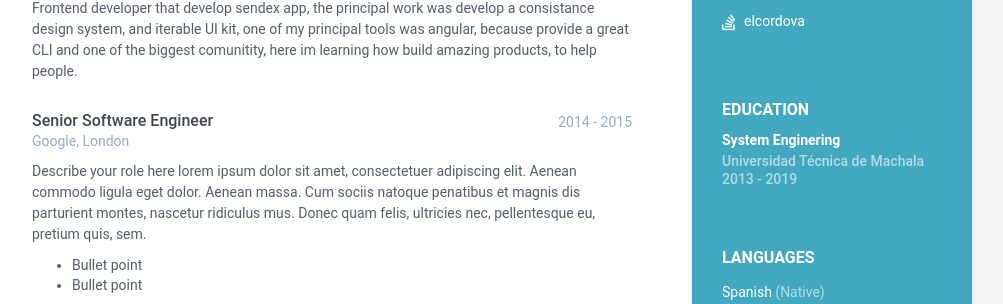
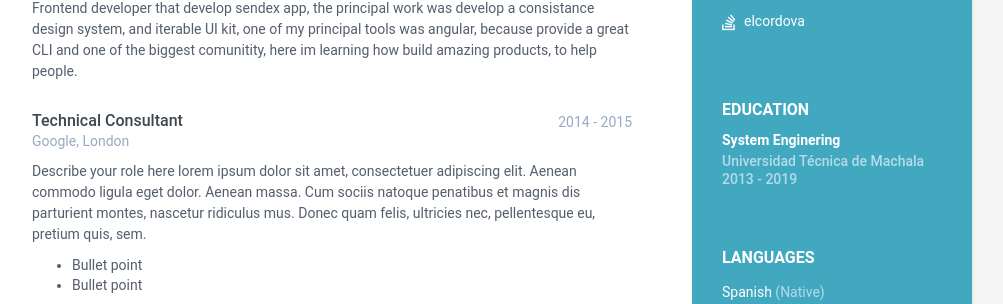
Before and after one commit to elcordova/caring-europa-fe48a, a Jekyll site: the page built from index.html, in a window 1280 px wide. Shown: the part 499-803 px from the top of the page, without its empty margins (168-1171 px from the left). Built offline with Jekyll 4.4.1, drawn with Linux system fonts in a browser that asks for light colours.

Commit message:
data.yml: changed

```diff
--- a/_data/data.yml
+++ b/_data/data.yml
@@ -56,7 +56,7 @@ experiences:
       Frontend developer that develop sendex app, the principal work was develop a consistance design system, and iterable UI kit, one of my principal tools was angular,
       because provide a great CLI and one of the biggest comunitity,
       here im learning how build amazing products, to help people.
-  - role: Senior Software Engineer
+  - role: Technical Consultant
     time: 2014 - 2015
     company: 'Google, London'
     details: |
```
